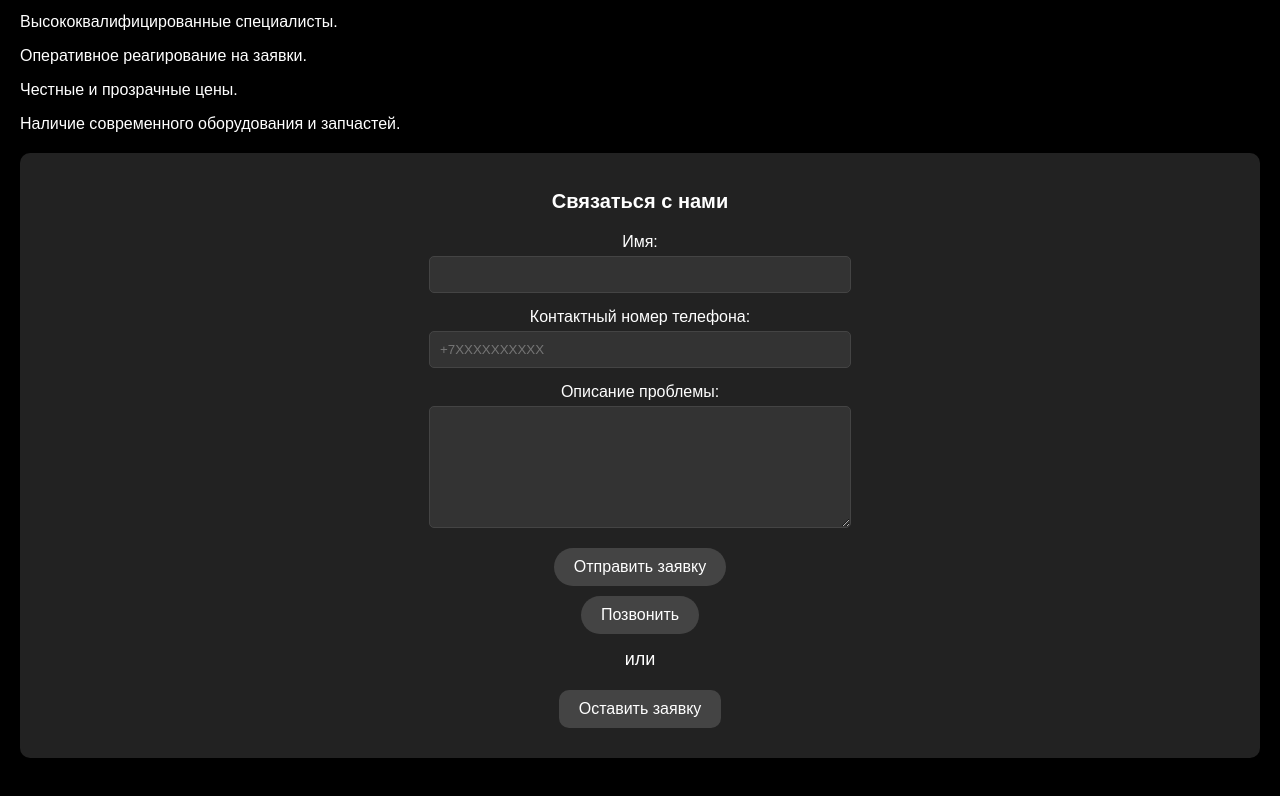
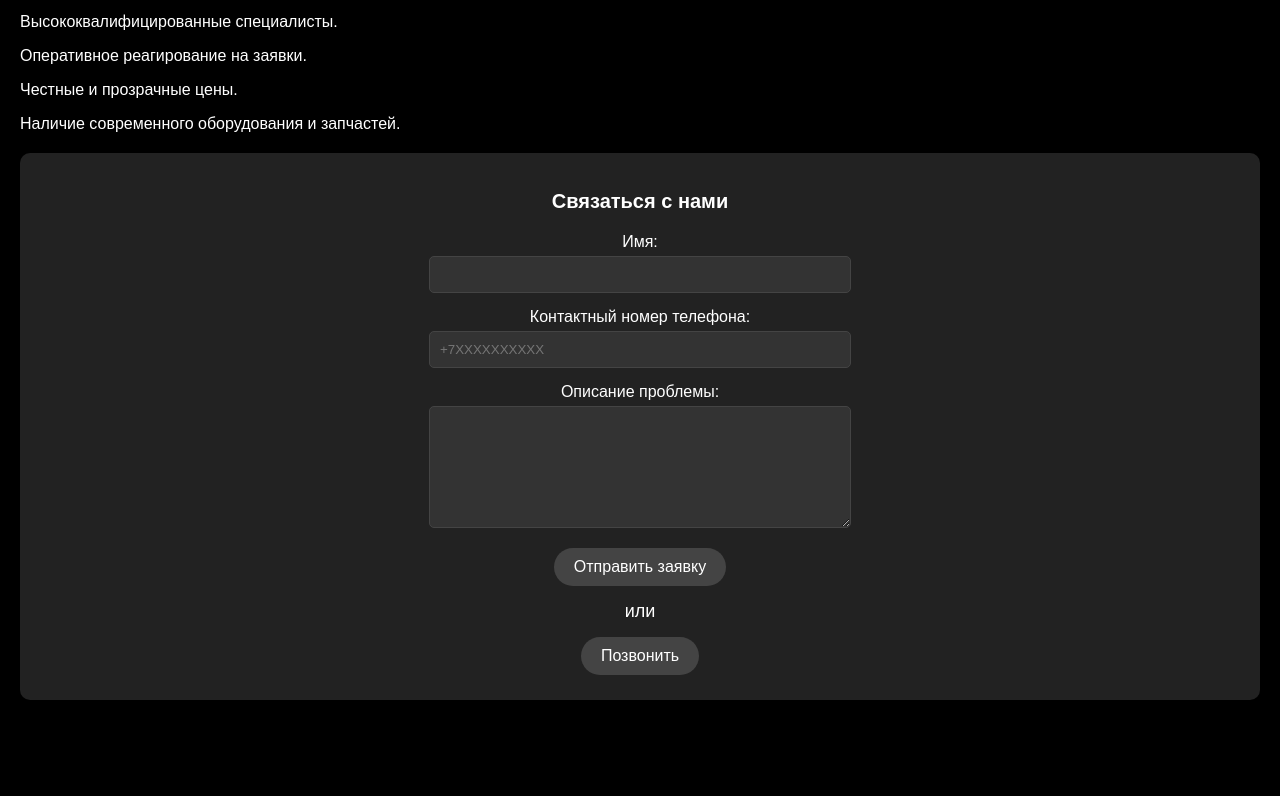
Before and after one commit to hedred-z/Remont-Holodilnikov-Syznran, a plain HTML site: page index.html in a window 1280 px wide. Shown: the part 1051-1847 px from the top of the page. After the commit the page ends 1791 px from the top, so only its background shows below. Drawn offline with Linux system fonts and the light colour scheme.

Commit message:
Update index.html

```diff
--- a/index.html
+++ b/index.html
@@ -83,9 +83,8 @@
                 <textarea id="issue" name="issue" required></textarea>
 
                 <button type="submit">Отправить заявку</button>
+                <div class="or-text">или</div>
                 <button type="button" id="callUs">Позвонить</button>
-                <div class="or-text">или</div>
-                <button type="button" id="contactUs">Оставить заявку</button>
             </form>
         </section>
     </main>
@@ -93,8 +92,7 @@
     <div class="popup" style="display: none;">
         <div class="popup-content">
             <span class="popup-close">&times;</span>
-            <button id="contactUsPopup">Оставить заявку</button>
-            <button id="callUsPopup">Позвонить</button>
+            <button id="callUsMobile">Позвонить</button>
         </div>
     </div>
 
```
